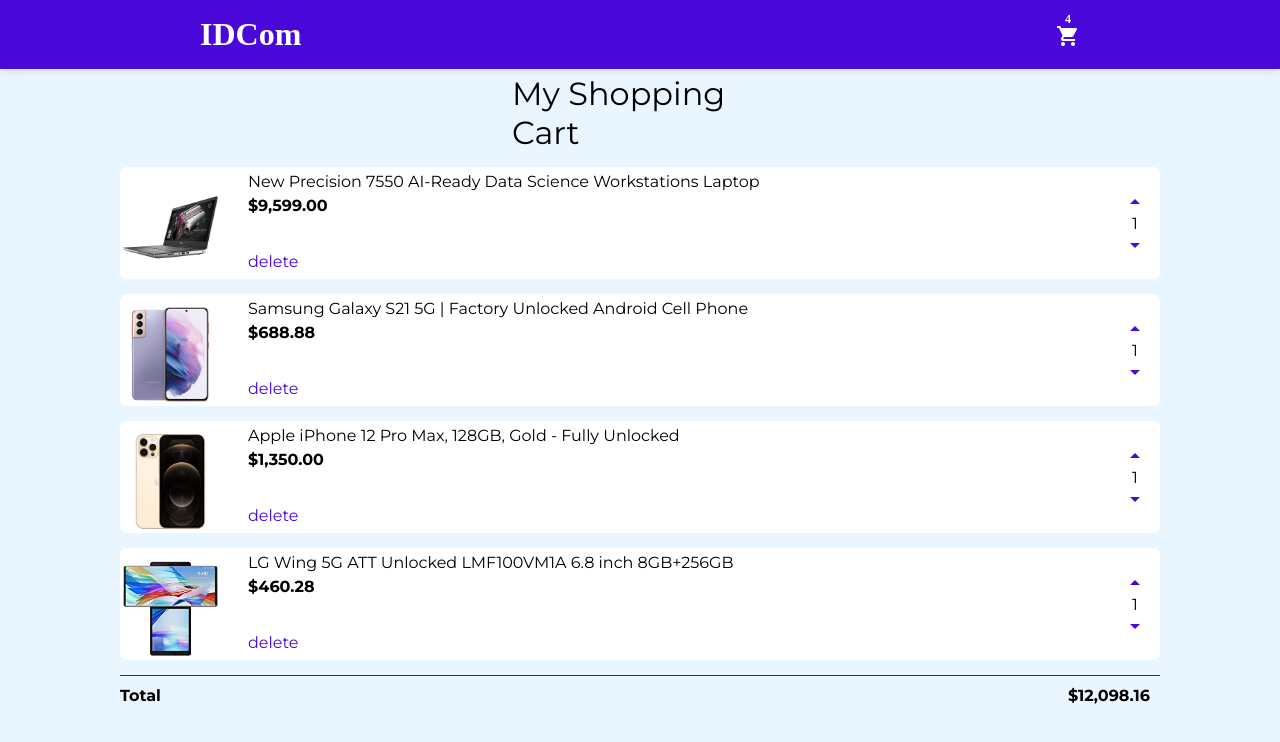
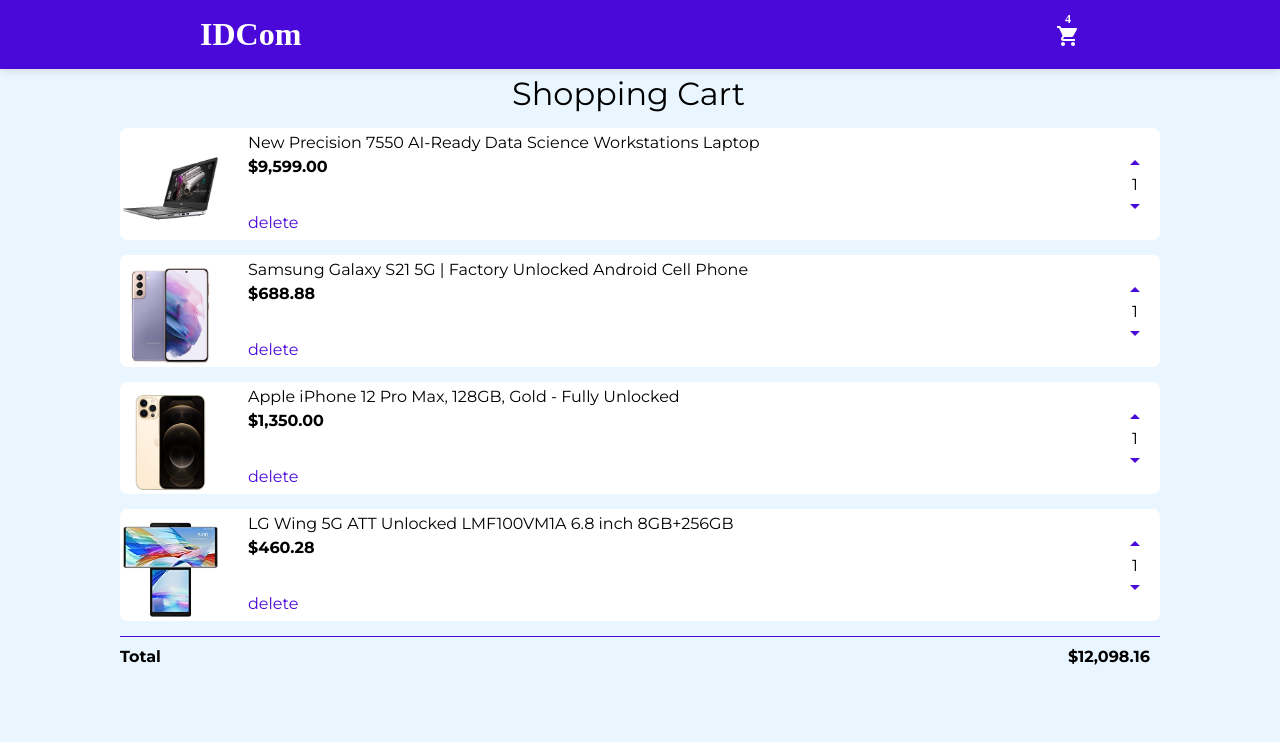
Before and after one commit to IsmaelDembele/front-end-shopping-cart, a React (Create React App) app: page / in a window 1280 px wide. Shown: the top 742 px of the page. Built offline with nearby package versions, Linux system fonts and the light colour scheme.

Commit message:
Update Title.js

```diff
--- a/src/components/Title.js
+++ b/src/components/Title.js
@@ -3,7 +3,7 @@
 const Title = () => {
   return (
     <div >
-      <h1 className='title'>My Shopping Cart</h1>
+      <h1 className='title'>Shopping Cart</h1>
     </div>
   );
 };
```
